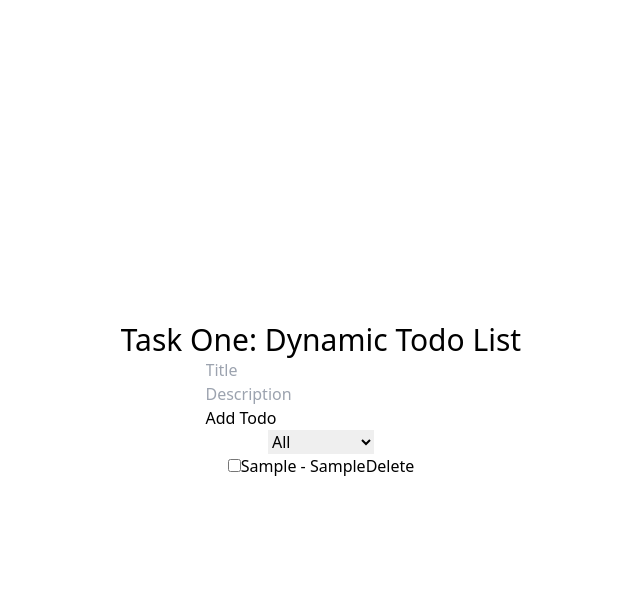
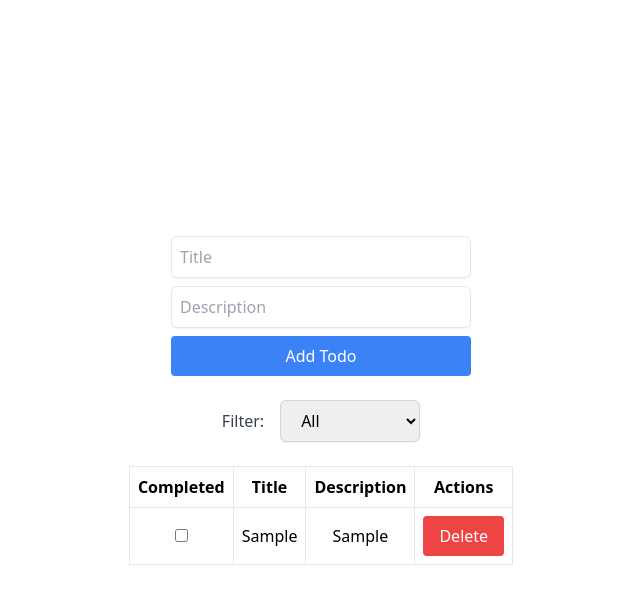
Before and after one commit to OmarKnows/ecom-payments-assessment, a React (Vite) app: page /task-one in a window 1280 px wide. Both pictures are taken after typing "Sample", "Sample" into the empty fields and a click on the button "Add Todo". Shown: the top 604 px of the page, without its empty margins (319-959 px from the left). Built offline with nearby package versions, Linux system fonts and the light colour scheme.

Commit message:
styling adjustments for task 1

```diff
--- a/src/tasks/TaskOne/TaskOne.tsx
+++ b/src/tasks/TaskOne/TaskOne.tsx
@@ -41,7 +41,6 @@ const TaskOne = () => {
 
   return (
     <Container>
-      <h1 className="text-3xl">Task One: Dynamic Todo List</h1>
       <TodoForm addTodo={handleAddTodo} />
       <TodoFilter setFilter={setFilter} />
       <TodoList
--- a/src/tasks/TaskOne/components/TodoFilter.tsx
+++ b/src/tasks/TaskOne/components/TodoFilter.tsx
@@ -7,11 +7,20 @@ interface TodoFilterProps {
 
 const TodoFilter: FC<TodoFilterProps> = ({ setFilter }) => {
   return (
-    <select onChange={(e) => setFilter(e.target.value as EFilter)}>
-      <option value={EFilter.ALL}>All</option>
-      <option value={EFilter.COMPLETE}>Completed</option>
-      <option value={EFilter.INCOMPLETE}>Incomplete</option>
-    </select>
+    <div className="flex items-center justify-center my-6">
+      <label htmlFor="filter" className="mr-4 text-gray-700 font-medium">
+        Filter:
+      </label>
+      <select
+        id="filter"
+        onChange={(e) => setFilter(e.target.value as EFilter)}
+        className="border border-gray-300 rounded-md py-2 px-4 shadow-sm focus:ring-2 focus:ring-blue-500 transition-all duration-300"
+      >
+        <option value={EFilter.ALL}>All</option>
+        <option value={EFilter.COMPLETE}>Completed</option>
+        <option value={EFilter.INCOMPLETE}>Incomplete</option>
+      </select>
+    </div>
   );
 };
 
--- a/src/tasks/TaskOne/components/TodoForm.tsx
+++ b/src/tasks/TaskOne/components/TodoForm.tsx
@@ -1,3 +1,5 @@
+import Button from "@components/Button";
+import Input from "@components/Input";
 import { ChangeEvent, FC, FormEvent, useState } from "react";
 
 interface ITodoFormProps {
@@ -27,9 +29,9 @@ const TodoForm: FC<ITodoFormProps> = ({ addTodo }) => {
     setDescription(e.target.value);
 
   return (
-    <form onSubmit={handleSubmit}>
+    <form onSubmit={handleSubmit} className="flex flex-col gap-2 w-[300px]">
       <div>
-        <input
+        <Input
           type="text"
           value={title}
           onChange={handleTitleChange}
@@ -37,7 +39,7 @@ const TodoForm: FC<ITodoFormProps> = ({ addTodo }) => {
         />
       </div>
       <div>
-        <input
+        <Input
           type="text"
           value={description}
           onChange={handleDescriptionChange}
@@ -45,7 +47,7 @@ const TodoForm: FC<ITodoFormProps> = ({ addTodo }) => {
         />
       </div>
       {error && <p className="text-red-500">{error}</p>}
-      <button type="submit">Add Todo</button>
+      <Button type="submit">Add Todo</Button>
     </form>
   );
 };
--- a/src/tasks/TaskOne/components/TodoList.tsx
+++ b/src/tasks/TaskOne/components/TodoList.tsx
@@ -1,4 +1,5 @@
 import { ITodo } from "@/shared/types/Todo";
+import Button from "@components/Button";
 import { FC } from "react";
 
 interface TodoListProps {
@@ -9,21 +10,36 @@ interface TodoListProps {
 
 const TodoList: FC<TodoListProps> = ({ todos, toggleTodo, deleteTodo }) => {
   return (
-    <ul>
+    <table className="w-[300px] border-collapse text-center">
+      <thead>
+        <tr>
+          <th className="border p-2">Completed</th>
+          <th className="border p-2">Title</th>
+          <th className="border p-2">Description</th>
+          <th className="border p-2">Actions</th>
+        </tr>
+      </thead>
+      <tbody>
         {todos.map((todo) => (
-        <li key={todo.id}>
+          <tr key={todo.id}>
+            <td className="border p-2">
               <input
                 type="checkbox"
                 checked={todo.completed}
                 onChange={() => toggleTodo(todo.id)}
               />
-          <span>
-            {todo.title} - {todo.description}
-          </span>
-          <button onClick={() => deleteTodo(todo.id)}>Delete</button>
-        </li>
+            </td>
+            <td className="border p-2">{todo.title}</td>
+            <td className="border p-2">{todo.description}</td>
+            <td className="border p-2">
+              <Button variant="red" onClick={() => deleteTodo(todo.id)}>
+                Delete
+              </Button>
+            </td>
+          </tr>
         ))}
-    </ul>
+      </tbody>
+    </table>
   );
 };
 
```
Lines whose indentation alone changed are shown as unchanged.
